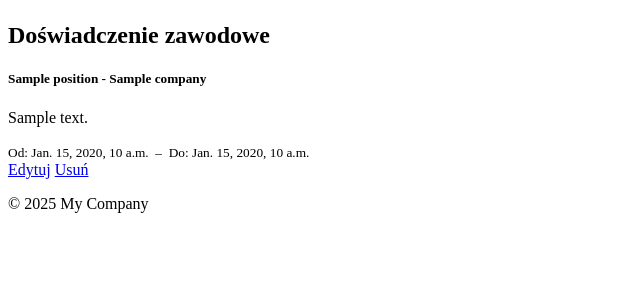
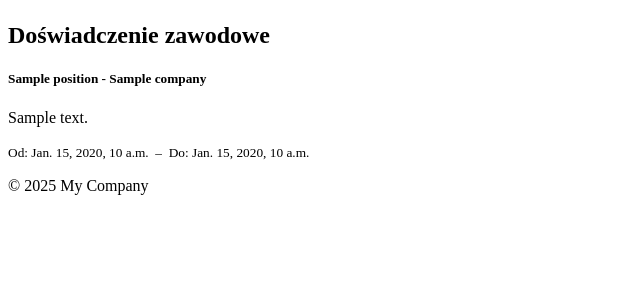
Before and after one commit to Kondexor2000/work, a Django app: template templates/experience_list.html in a window 1280 px wide. Shown: the part 58-358 px from the top of the page, without its empty margins (0-640 px from the left). Run offline with Django 4.2, Linux system fonts and the light colour scheme; the template is opened without the code that fills it: most values are stand-ins (such as "Sample title", 1, 10 or a date in 2020).

```diff
--- a/templates/experience_list.html
+++ b/templates/experience_list.html
@@ -14,10 +14,6 @@
                     <small>Od: {{ experience.start_date }} &nbsp;–&nbsp;
                         {% if experience.end_date %}Do: {{ experience.end_date }}{% else %}Obecnie{% endif %}
                     </small>
-                    <div class="mt-2">
-                        <a href="{% url 'update_experience' experience.id %}" class="btn btn-sm btn-outline-secondary">Edytuj</a>
-                        <a href="{% url 'delete_experience' experience.id %}" class="btn btn-sm btn-outline-danger">Usuń</a>
-                    </div>
                 </div>
             {% endfor %}
         </div>
```
